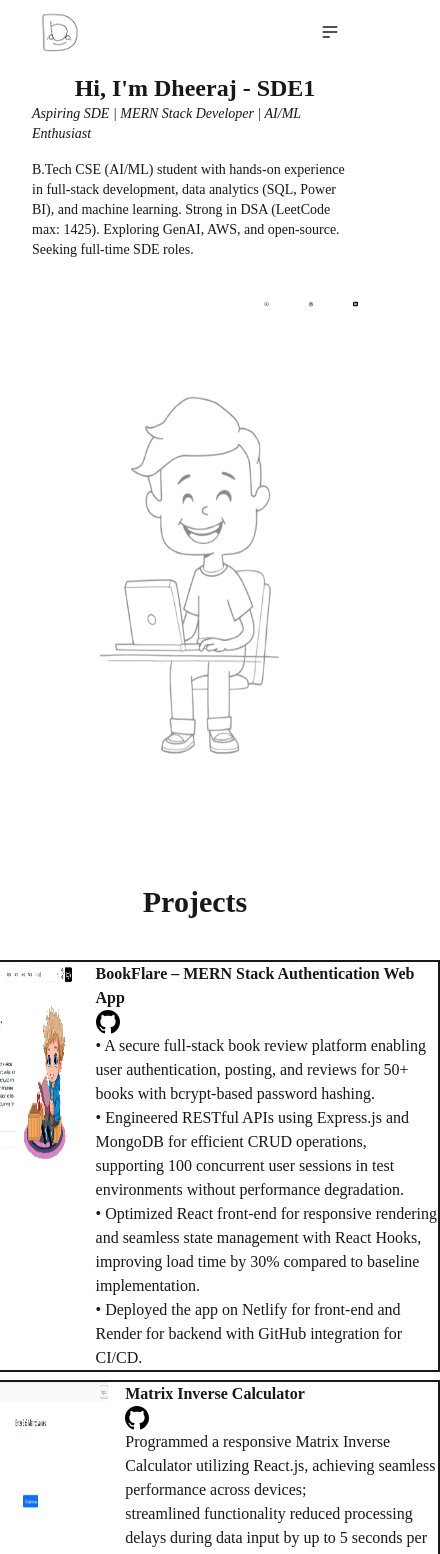
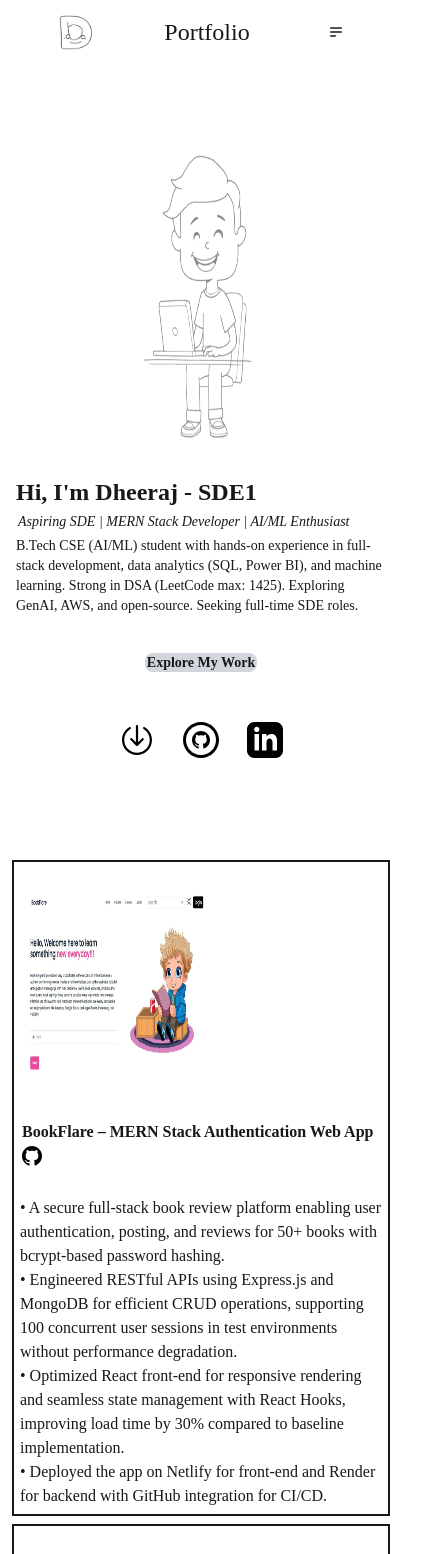
Before and after one commit to dvcodebase/SDE-1-Portfolio, a React (Vite) app: page / in a window 390 px wide. Shown: the top 1554 px of the page, 440 px wide, since content can reach past the window. Built offline with nearby package versions, Linux system fonts and the light colour scheme.

Commit message:
mobile_Responsive

```diff
--- a/src/App.tsx
+++ b/src/App.tsx
@@ -6,7 +6,7 @@ import Projects from "./components/Projects";
 function App() {
   return (
     <>
-      <div>
+      <div className="w-screen">
         <Routes>
           <Route path="/" element={<Jump />} />
           <Route path="/projects" element={<Projects />} />
--- a/src/components/Contact.tsx
+++ b/src/components/Contact.tsx
@@ -42,7 +42,7 @@ const Contact: React.FC = () => {
 
   return (
     <>
-    <div className="mb-50">
+    <div className="max-w-screen-2x1 container mx-auto md:mb-50">
       <div className="max-w-md mx-auto mt-10 p-4 border rounded shadow">
       <h2 className="text-2xl font-semibold mb-4">Contact Us</h2>
       <form onSubmit={handleSubmit}>
--- a/src/components/Hero.tsx
+++ b/src/components/Hero.tsx
@@ -7,8 +7,8 @@ import hero from "/hero.png";
 function Hero() {
   return (
     <>
-      <div className="hero-content min-h-screen container mx-auto px-4 flex flex-col  md:flex-row items-center cursor-default">
-        <div className="hero-left p-4 justify-items-center">
+      <div className="max-w-screen-2x1 container mx-auto hero-content min-h-screen flex flex-col  md:flex-row items-center cursor-default">
+        <div className="order-2 md:order-1 md:mt-10 flex flex-col hero-left p-4 justify-items-center">
           <h1 className="text-2xl md:text-5xl font-bold">
             Hi, I'm Dheeraj - SDE1
           </h1>
@@ -16,22 +16,24 @@ function Hero() {
             <i>Aspiring SDE | MERN Stack Developer | AI/ML Enthusiast</i>
           </h3>
 
-          <p className="mt-4 text-sm md:text-xl  max-w-2xl">
+          <p className="mb-2 md:mt-4 text-sm md:text-xl  max-w-2xl">
             B.Tech CSE (AI/ML) student with hands-on experience in full-stack
             development, data analytics (SQL, Power BI), and machine learning.
             Strong in DSA (LeetCode max: 1425). Exploring GenAI, AWS, and
             open-source. Seeking full-time SDE roles.
           </p>
 
-          <div className="flex flex-row space-x-10 mt-6 align-middle items-center max-w-2xl">
-            <div className="px-24">
-              {/* <a
+          <div className="flex flex-col md:flex-row md:space-x-10 md:mt-6 align-middle items-center justify-center">
+            <div className="m-5">
+              <a
                 href="#projects"
-            className=" px-6 py-3 bg-gray-300 text-white rounded-lg hover:bg-blue-100 transition font-bold"
+                className="text-sm px-6 py-3 bg-gray-300 text-white rounded-lg hover:bg-blue-100 transition font-bold"
               >
                 Explore My Work
-          </a> */}
+              </a>
             </div>
+
+            <div className="flex flex-row mt-5 mb-5 space-x-5 items-center justify-center">
               <a href={cvpdf} title="save icons" download>
                 <img src={downloadcv} className="h-10 w-10" />
               </a>
@@ -43,10 +45,9 @@ function Hero() {
               </a>
             </div>
           </div>
-        <div className="hero-right flex flex-col items-center justify-center p-4">
-          <div>
-            <img src={hero} className="h-100 w-100" />
         </div>
+        <div className="order-1 mt-12 hero-right flex flex-col items-center justify-center">
+          <img src={hero} className="h-80 w-50 md:h-100 md:w-100" />
         </div>
       </div>
     </>
--- a/src/components/Jump.tsx
+++ b/src/components/Jump.tsx
@@ -1,15 +1,17 @@
 import Hero from "./Hero";
 import Navbar from "./Navbar";
-import Projects from "./Projects";
+// import Projects from "./Projects";
+import ProjectCard from "./ProjectCard";
+
 import Contact from "./Contact";
 
 const Jump = () => {
   return (
     <>
-      <div>
+      <div className="max-w-screen-2x1 container mx-auto">
         <Navbar />
         <Hero />
-        <Projects />
+        <ProjectCard />
         <Contact/>
       </div>
     </>
--- a/src/components/Navbar.tsx
+++ b/src/components/Navbar.tsx
@@ -4,14 +4,14 @@ function Navbar() {
   return (
     <>
       <div>
-        <div className="navbar px-10 py-3 fixed top-0 z-50 w-full  ">
-          <div className="navbar-start">
+        <div className="max-w-screen-2x1 container mx-auto navbar fixed top-0 z-50  bg-white ">
+          <div className="navbar-start ml-10 md:ml-20">
             <img src={logo} className="h-10 w-10" />
           </div>
-          {/* <div className="navbar-center">
+          <div className="navbar-center">
           <h1 className="text-2xl"> Portfolio </h1>
-        </div> */}
-          <div className="navbar-end ">
+        </div>
+          <div className="navbar-end mr-10 md:mr-20">
             <div className="dropdown">
               <div
                 tabIndex={0}
--- a/src/components/ProjectCard.tsx
+++ b/src/components/ProjectCard.tsx
@@ -1,14 +1,16 @@
-import bookflare from "/bookflare.jpg"
-import mic from "/mic.jpg"
+import bookflare from "/bookflare.jpg";
+import mic from "/mic.jpg";
 const ProjectCard = () => {
   return (
     <>
-      <div className=" flex flex-col space-y-2 ">
-        <div className="border-2  w-auto flex space-x-4">
-          <div className="flex ">
+      <div className="max-w-screen-2x1 container mx-auto flex flex-col space-y-2 items-center justify-center">
+        <div className="border-2 flex flex-col md:flex-row space-x-4">
+          <div className="">
             <a href="https://bookflare.netlify.app/" className=" hover:shadow">
-              <img src={bookflare} className="w-md h-60"></img>
-            </a> </div><div>
+              <img src={bookflare} className="w-50 h-50 md:w-md md:h-60"></img>
+            </a>{" "}
+          </div>
+          <div className="md:w-2xl">
             <p className="w-fit">
               <b>BookFlare – MERN Stack Authentication Web App</b>
               <a href="https://github.com/dvcodebase/BookFlare">
@@ -21,29 +23,30 @@ const ProjectCard = () => {
                   <path d="M12 0c-6.626 0-12 5.373-12 12 0 5.302 3.438 9.8 8.207 11.387.599.111.793-.261.793-.577v-2.234c-3.338.726-4.033-1.416-4.033-1.416-.546-1.387-1.333-1.756-1.333-1.756-1.089-.745.083-.729.083-.729 1.205.084 1.839 1.237 1.839 1.237 1.07 1.834 2.807 1.304 3.492.997.107-.775.418-1.305.762-1.604-2.665-.305-5.467-1.334-5.467-5.931 0-1.311.469-2.381 1.236-3.221-.124-.303-.535-1.524.117-3.176 0 0 1.008-.322 3.301 1.23.957-.266 1.983-.399 3.003-.404 1.02.005 2.047.138 3.006.404 2.291-1.552 3.297-1.23 3.297-1.23.653 1.653.242 2.874.118 3.176.77.84 1.235 1.911 1.235 3.221 0 4.609-2.807 5.624-5.479 5.921.43.372.823 1.102.823 2.222v3.293c0 .319.192.694.801.576 4.765-1.589 8.199-6.086 8.199-11.386 0-6.627-5.373-12-12-12z" />
                 </svg>
               </a>
-
-              • A secure full-stack book review
-              platform enabling user authentication, posting, and reviews for
-              50+ books with bcrypt-based password hashing. <br />• Engineered
-              RESTful APIs using Express.js and MongoDB for efficient CRUD
-              operations, supporting 100 concurrent user sessions in test
-              environments without performance degradation. <br />• Optimized
-              React front-end for responsive rendering and seamless state
-              management with React Hooks, improving load time by 30% compared
-              to baseline implementation. <br />• Deployed the app on Netlify
-              for front-end and Render for backend with GitHub integration for
-              CI/CD.
+              </p><p>
+              • A secure full-stack book review platform enabling user
+              authentication, posting, and reviews for 50+ books with
+              bcrypt-based password hashing. <br />• Engineered RESTful APIs
+              using Express.js and MongoDB for efficient CRUD operations,
+              supporting 100 concurrent user sessions in test environments
+              without performance degradation. <br />• Optimized React front-end
+              for responsive rendering and seamless state management with React
+              Hooks, improving load time by 30% compared to baseline
+              implementation. <br />• Deployed the app on Netlify for front-end
+              and Render for backend with GitHub integration for CI/CD.
             </p>
           </div>
         </div>
-        <div className="flex border-2 align-middle justify-items-center space-x-4">
-          <div className="flex  w-96">
+        <div className="md:w-6xl flex flex-col md:flex-row border-2 align-middle justify-items-center space-x-4">
+          <div className="">
             <a
               href="https://matrixinversecalculator.netlify.app/"
               className="hover:shadow"
             >
-              <img src={mic} className="w-md h-60"></img>
-            </a></div>  <div>
+              <img src={mic} className="w-50 h-50 md:w-md md:h-60"></img>
+            </a>
+          </div>{" "}
+          <div>
             <p className="w-fit">
               <b>Matrix Inverse Calculator</b>
               <a href="https://github.com/dvcodebase/matrixInverseCalculator">
@@ -56,9 +59,10 @@ const ProjectCard = () => {
                   <path d="M12 0c-6.626 0-12 5.373-12 12 0 5.302 3.438 9.8 8.207 11.387.599.111.793-.261.793-.577v-2.234c-3.338.726-4.033-1.416-4.033-1.416-.546-1.387-1.333-1.756-1.333-1.756-1.089-.745.083-.729.083-.729 1.205.084 1.839 1.237 1.839 1.237 1.07 1.834 2.807 1.304 3.492.997.107-.775.418-1.305.762-1.604-2.665-.305-5.467-1.334-5.467-5.931 0-1.311.469-2.381 1.236-3.221-.124-.303-.535-1.524.117-3.176 0 0 1.008-.322 3.301 1.23.957-.266 1.983-.399 3.003-.404 1.02.005 2.047.138 3.006.404 2.291-1.552 3.297-1.23 3.297-1.23.653 1.653.242 2.874.118 3.176.77.84 1.235 1.911 1.235 3.221 0 4.609-2.807 5.624-5.479 5.921.43.372.823 1.102.823 2.222v3.293c0 .319.192.694.801.576 4.765-1.589 8.199-6.086 8.199-11.386 0-6.627-5.373-12-12-12z" />
                 </svg>
               </a>
-
+              </p><p>
               Programmed a responsive Matrix Inverse Calculator utilizing
-              React.js, achieving seamless performance across devices;<br />
+              React.js, achieving seamless performance across devices;
+              <br />
               streamlined functionality reduced processing delays during data
               input by up to 5 seconds per operation.
               <br /> It showcases proficiency in React and state management.
--- a/src/components/Projects.tsx
+++ b/src/components/Projects.tsx
@@ -3,14 +3,11 @@ import ProjectCard from "./ProjectCard";
 const Projects = () => {
   return (
     <>
-      <div className="h-screen p-10">
-        <div className="w-full h-auto justify-items-center font-extrabold">
+      <div className="w-screen h-screen justify-items-center font-extrabold">
         <h1 className="text-3xl ">Projects</h1>
-      </div>
-
-      <div className="w-full flex flex-row mt-10 space-x-10 justify-center">
-        <ProjectCard />
-      </div>
+        <div className="w-full flex flex-row mt-10 space-x-10 justify-center">
+          <ProjectCard />
+        </div>
       </div>
     </>
   );
--- a/src/index.css
+++ b/src/index.css
@@ -4,6 +4,7 @@
 *{
   box-sizing: border-box;
   font-family: 'Times New Roman', Times, serif;
+  padding: 2px;
 }
 
 a{
```
Lines whose indentation alone changed are shown as unchanged.
